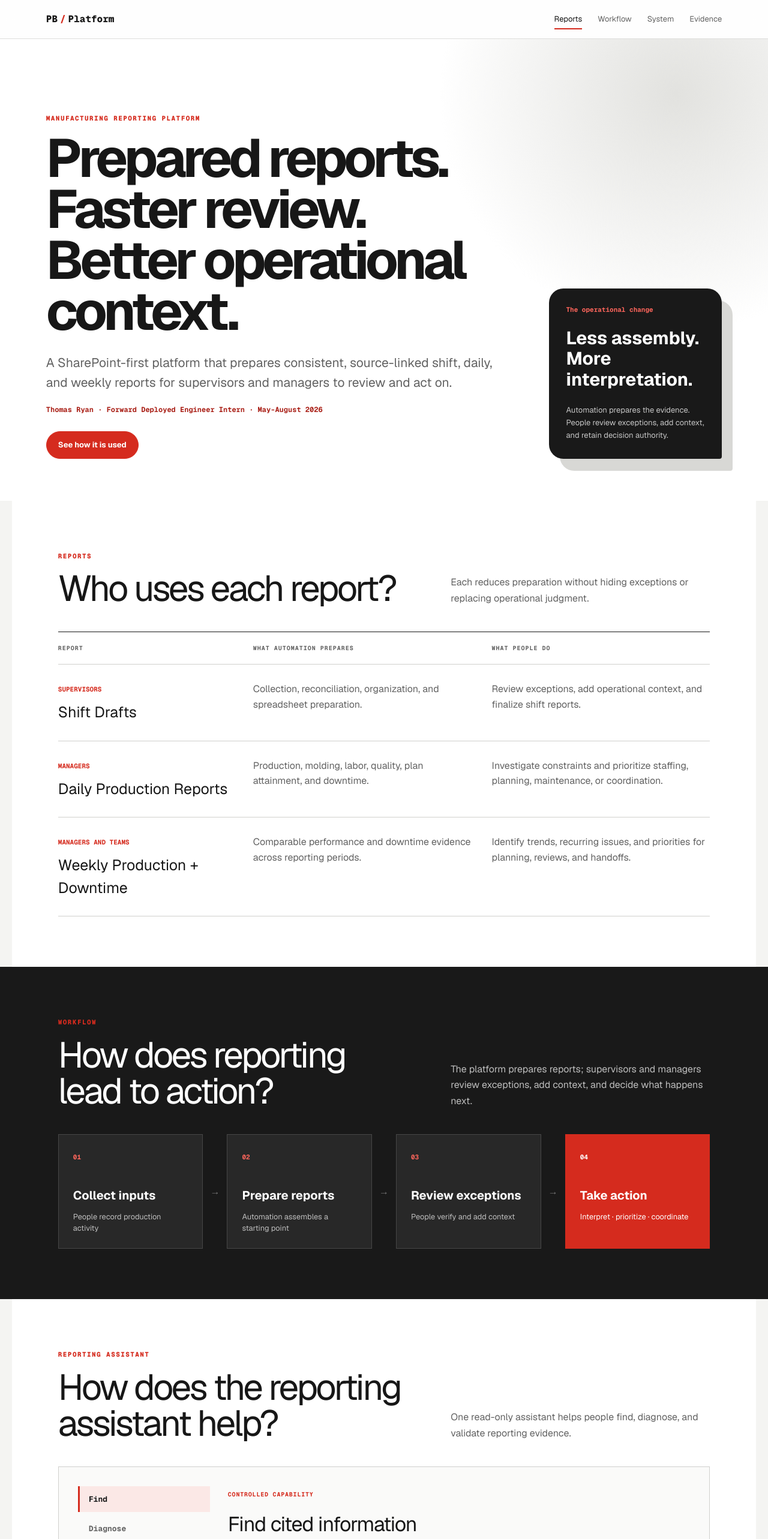
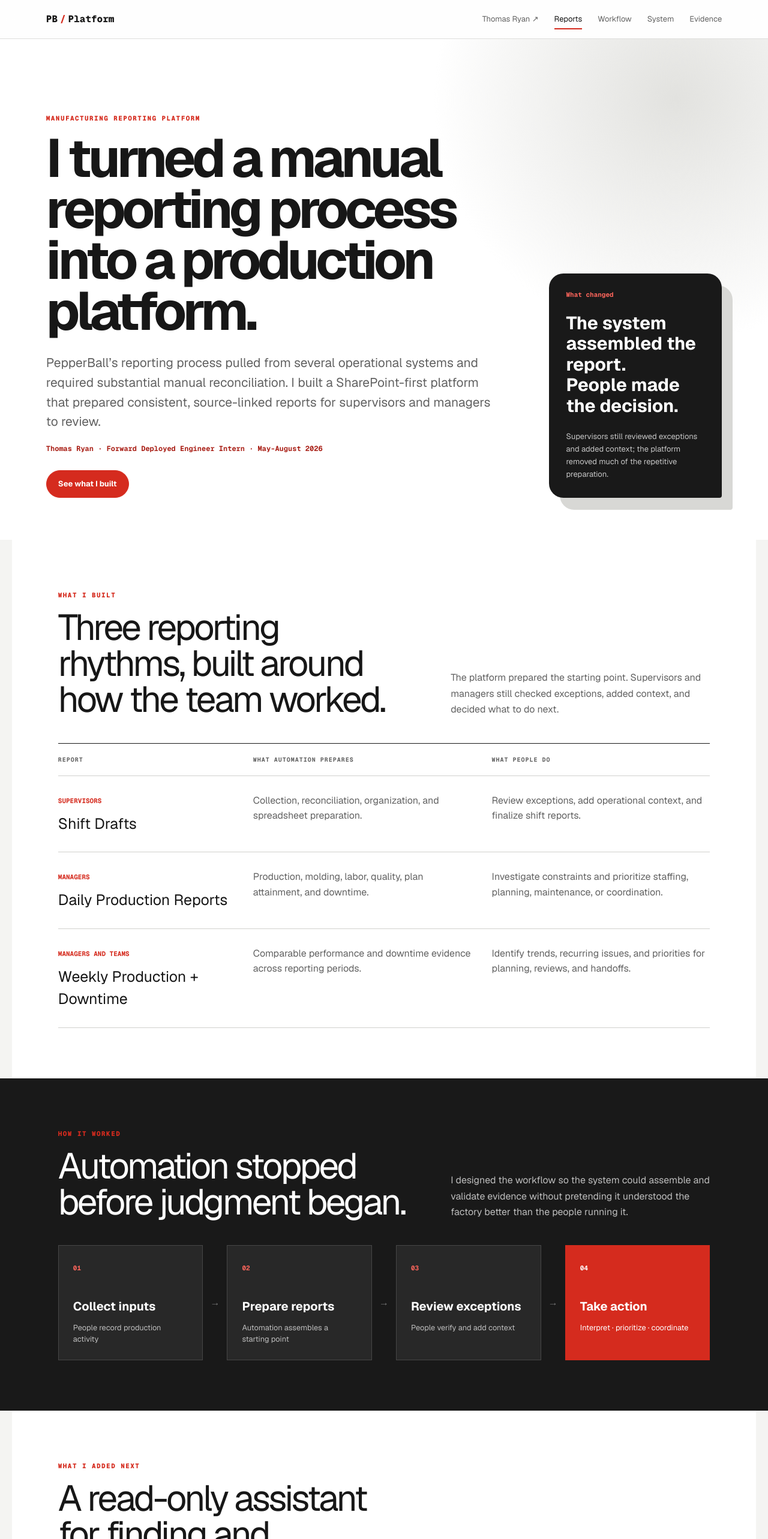
Before and after one commit to tonnyryam/pepperball-reporting-platform-case-study, a Next.js app: page / in a window 1280 px wide. Shown: the top 2566 px of the page at 60% size. Built offline with nearby package versions, Linux system fonts and the light colour scheme.

Commit message:
Refine case study voice and portfolio links

```diff
--- a/app/layout.tsx
+++ b/app/layout.tsx
@@ -9,17 +9,17 @@ const geistMono = Geist_Mono({ variable: '--font-geist-mono', subsets: ['latin']
 
 export const metadata: Metadata = {
   title: 'PepperBall Reporting Platform | Thomas Ryan',
-  description: 'How supervisors and managers use dependable shift, daily, and weekly manufacturing reports - and the architecture and reliability engineering behind them.',
+  description: 'How Thomas Ryan turned a manual manufacturing-reporting process into a production platform and completed its handoff.',
   openGraph: {
     title: 'PepperBall Reporting Platform | Thomas Ryan',
-    description: 'From operational inputs to prepared decision-support reports, with traceable evidence and rollback-safe delivery.',
+    description: 'A completed internship case study: the reporting problem, the system Thomas built, the results, and the handoff.',
     type: 'website',
     images: [{ url: '/social-preview.png', width: 1743, height: 897, alt: 'Reporting Reliability by Thomas Ryan' }],
   },
   twitter: {
     card: 'summary_large_image',
     title: 'PepperBall Reporting Platform | Thomas Ryan',
-    description: 'From operational inputs to prepared decision-support reports, with traceable evidence and rollback-safe delivery.',
+    description: 'A completed internship case study: the reporting problem, the system Thomas built, the results, and the handoff.',
     images: ['/social-preview.png'],
   },
 };
--- a/app/page.tsx
+++ b/app/page.tsx
@@ -49,25 +49,25 @@ export default function Home() {
 
   return <main>
     <div className="page-progress" aria-hidden="true"><span style={{ width: `${progress}%` }} /></div>
-    <div className="sticky-shell"><nav className="nav" aria-label="Primary navigation"><a className="wordmark" href="#top">PB<span>/</span>Platform</a><div className="nav-links">{navItems.map(([id, label]) => <a key={id} className={active === id ? "active" : ""} href={`#${id}`}>{label}</a>)}</div></nav></div>
-    <section className="hero" id="top"><div className="hero-grid"><div><p className="eyebrow hero-enter d1">Manufacturing Reporting Platform</p><h1 className="hero-enter d2">Prepared reports. Faster review. Better operational context.</h1><p className="lede hero-enter d3">A SharePoint-first platform that prepares consistent, source-linked shift, daily, and weekly reports for supervisors and managers to review and act on.</p><p className="role-line hero-enter d3">Thomas Ryan · Forward Deployed Engineer Intern · May-August 2026</p><div className="hero-actions hero-enter d4"><a className="button primary" href="#outputs">See how it is used</a></div></div><aside className="proof-panel hero-enter d4"><p className="panel-label">The operational change</p><strong>Less assembly.<br/>More interpretation.</strong><p>Automation prepares the evidence. People review exceptions, add context, and retain decision authority.</p></aside></div></section>
+    <div className="sticky-shell"><nav className="nav" aria-label="Primary navigation"><a className="wordmark" href="#top">PB<span>/</span>Platform</a><div className="nav-links"><a href="https://thomas-ryan-portfolio.tonnyryam.chatgpt.site">Thomas Ryan ↗</a>{navItems.map(([id, label]) => <a key={id} className={active === id ? "active" : ""} href={`#${id}`}>{label}</a>)}</div></nav></div>
+    <section className="hero" id="top"><div className="hero-grid"><div><p className="eyebrow hero-enter d1">Manufacturing Reporting Platform</p><h1 className="hero-enter d2">I turned a manual reporting process into a production platform.</h1><p className="lede hero-enter d3">PepperBall’s reporting process pulled from several operational systems and required substantial manual reconciliation. I built a SharePoint-first platform that prepared consistent, source-linked reports for supervisors and managers to review.</p><p className="role-line hero-enter d3">Thomas Ryan · Forward Deployed Engineer Intern · May-August 2026</p><div className="hero-actions hero-enter d4"><a className="button primary" href="#outputs">See what I built</a></div></div><aside className="proof-panel hero-enter d4"><p className="panel-label">What changed</p><strong>The system assembled the report.<br/>People made the decision.</strong><p>Supervisors still reviewed exceptions and added context; the platform removed much of the repetitive preparation.</p></aside></div></section>
 
-    <section className="section output-section" id="outputs" data-reveal><div className="compact-heading"><div><p className="eyebrow">Reports</p><h2>Who uses each report?</h2></div><p>Each reduces preparation without hiding exceptions or replacing operational judgment.</p></div><div className="output-table"><div className="output-head"><span>Report</span><span>What automation prepares</span><span>What people do</span></div>{outputs.map(o => <article key={o.name}><div><small>{o.user}</small><h3>{o.name}</h3></div><p>{o.prepare}</p><p>{o.use}</p></article>)}</div></section>
+    <section className="section output-section" id="outputs" data-reveal><div className="compact-heading"><div><p className="eyebrow">What I built</p><h2>Three reporting rhythms, built around how the team worked.</h2></div><p>The platform prepared the starting point. Supervisors and managers still checked exceptions, added context, and decided what to do next.</p></div><div className="output-table"><div className="output-head"><span>Report</span><span>What automation prepares</span><span>What people do</span></div>{outputs.map(o => <article key={o.name}><div><small>{o.user}</small><h3>{o.name}</h3></div><p>{o.prepare}</p><p>{o.use}</p></article>)}</div></section>
 
-    <section className="dark-section" id="workflow" data-reveal><div className="section"><div className="compact-heading light"><div><p className="eyebrow">Workflow</p><h2>How does reporting lead to action?</h2></div><p>The platform prepares reports; supervisors and managers review exceptions, add context, and decide what happens next.</p></div><div className="workflow-visual" aria-label="Human reporting workflow"><div><span>01</span><strong>Collect inputs</strong><small>People record production activity</small></div><b aria-hidden="true">→</b><div><span>02</span><strong>Prepare reports</strong><small>Automation assembles a starting point</small></div><b aria-hidden="true">→</b><div><span>03</span><strong>Review exceptions</strong><small>People verify and add context</small></div><b aria-hidden="true">→</b><div className="red-step"><span>04</span><strong>Take action</strong><small>Interpret · prioritize · coordinate</small></div></div></div></section>
+    <section className="dark-section" id="workflow" data-reveal><div className="section"><div className="compact-heading light"><div><p className="eyebrow">How it worked</p><h2>Automation stopped before judgment began.</h2></div><p>I designed the workflow so the system could assemble and validate evidence without pretending it understood the factory better than the people running it.</p></div><div className="workflow-visual" aria-label="Human reporting workflow"><div><span>01</span><strong>Collect inputs</strong><small>People record production activity</small></div><b aria-hidden="true">→</b><div><span>02</span><strong>Prepare reports</strong><small>Automation assembles a starting point</small></div><b aria-hidden="true">→</b><div><span>03</span><strong>Review exceptions</strong><small>People verify and add context</small></div><b aria-hidden="true">→</b><div className="red-step"><span>04</span><strong>Take action</strong><small>Interpret · prioritize · coordinate</small></div></div></div></section>
 
-    <section className="section intelligence-section" data-reveal><div className="compact-heading"><div><p className="eyebrow">Reporting Assistant</p><h2>How does the reporting assistant help?</h2></div><p>One read-only assistant helps people find, diagnose, and validate reporting evidence.</p></div><article className="assistant-card"><div className="assistant-tabs" role="tablist" aria-label="Reporting Assistant capabilities">{assistantModes.map((mode, index) => <button key={mode.label} type="button" role="tab" aria-selected={assistantMode === index} onClick={() => setAssistantMode(index)}>{mode.label}</button>)}</div><div className="assistant-answer" role="tabpanel" aria-live="polite"><span>CONTROLLED CAPABILITY</span><h3>{assistantModes[assistantMode].title}</h3><p>{assistantModes[assistantMode].text}</p></div><p className="assistant-boundary">Read-only decision support—no report changes, publication authority, or operational decisions.</p></article></section>
+    <section className="section intelligence-section" data-reveal><div className="compact-heading"><div><p className="eyebrow">What I added next</p><h2>A read-only assistant for finding and checking evidence.</h2></div><p>I kept it deliberately narrow: it can retrieve, diagnose, and validate reporting evidence, but it cannot change or publish a report.</p></div><article className="assistant-card"><div className="assistant-tabs" role="tablist" aria-label="Reporting Assistant capabilities">{assistantModes.map((mode, index) => <button key={mode.label} type="button" role="tab" aria-selected={assistantMode === index} onClick={() => setAssistantMode(index)}>{mode.label}</button>)}</div><div className="assistant-answer" role="tabpanel" aria-live="polite"><span>CONTROLLED CAPABILITY</span><h3>{assistantModes[assistantMode].title}</h3><p>{assistantModes[assistantMode].text}</p></div><p className="assistant-boundary">Read-only decision support—no report changes, publication authority, or operational decisions.</p></article></section>
 
-    <section className="architecture-section" id="technical" data-reveal><div className="section architecture-grid"><div><p className="eyebrow">System</p><h2>How is the platform built and controlled?</h2><ul>{controls.map(x => <li key={x}>{x}</li>)}</ul></div><div className="architecture-visual" role="img" aria-label="Architecture from data intake through the reporting system to reports and assistant"><div tabIndex={0}><span>DATA INTAKE</span><strong>SharePoint · Forms<br/>5 flows · machine events</strong></div><i aria-hidden="true">↓</i><div tabIndex={0}><span>REPORTING SYSTEM</span><strong>Python · PostgreSQL<br/>8 source-linked tables</strong></div><i aria-hidden="true">↓</i><div tabIndex={0}><span>REPORTS + ASSISTANT</span><strong>Workbooks · API · SPFx<br/>Reporting Assistant</strong></div><aside>Contracts · lineage · validation · readback · recovery · rollback</aside></div></div></section>
+    <section className="architecture-section" id="technical" data-reveal><div className="section architecture-grid"><div><p className="eyebrow">Technical depth</p><h2>How I made the reporting path inspectable and recoverable.</h2><ul>{controls.map(x => <li key={x}>{x}</li>)}</ul></div><div className="architecture-visual" role="img" aria-label="Architecture from data intake through the reporting system to reports and assistant"><div tabIndex={0}><span>DATA INTAKE</span><strong>SharePoint · Forms<br/>5 flows · machine events</strong></div><i aria-hidden="true">↓</i><div tabIndex={0}><span>REPORTING SYSTEM</span><strong>Python · PostgreSQL<br/>8 source-linked tables</strong></div><i aria-hidden="true">↓</i><div tabIndex={0}><span>REPORTS + ASSISTANT</span><strong>Workbooks · API · SPFx<br/>Reporting Assistant</strong></div><aside>Contracts · lineage · validation · readback · recovery · rollback</aside></div></div></section>
 
-    <section className="depth-section" id="depth" data-reveal><div className="section"><div className="depth-heading"><div><p className="eyebrow">Evidence</p><h2>Explore the evidence.</h2></div><a className="print-link" href="/Thomas-Ryan-PepperBall-Case-Study.pdf">Print/offline overview ↗</a></div><div className="depth-list">
+    <section className="depth-section" id="depth" data-reveal><div className="section"><div className="depth-heading"><div><p className="eyebrow">Evidence</p><h2>Check the artifacts and assumptions.</h2></div><a className="print-link" href="/Thomas-Ryan-PepperBall-Case-Study.pdf">Print/offline overview ↗</a></div><div className="depth-list">
       <details id="inspect-report" onToggle={event => handleDetail(event, "inspect-report")}><summary><span>01</span><div><strong>Inspect a sample report</strong><small>Lineage, calculations, missingness, and exceptions</small></div></summary><div className="depth-content report-depth"><figure><button className="preview-button" type="button" onClick={() => setPreviewOpen(true)} aria-label="Enlarge the synthetic report preview"><Image src="/synthetic-report-summary.png" width={2172} height={1097} alt="Synthetic reporting workbook summary showing operational measures and evidence status"/><span>Enlarge ↗</span></button><figcaption>Synthetic data only; structured to demonstrate inspection and traceability.</figcaption></figure><div><h3>Follow evidence, not a screenshot.</h3><ul><li>Trace values from source category to prepared output.</li><li>Distinguish absent evidence from a measured zero.</li><li>Review exceptions and recovery state without production access.</li><li>Inspect Reporting Assistant boundaries and impact calculations.</li></ul><a className="depth-action" href="/synthetic-reliability-report.xlsx">Download the evidence workbook ↗</a></div></div></details>
       <details id="engineering-depth" onToggle={event => handleDetail(event, "engineering-depth")}><summary><span>02</span><div><strong>Explore system architecture</strong><small>Contracts, state, validation, recovery, and tradeoffs</small></div></summary><div className="depth-content engineering-depth"><div><h3>Reliability is represented as explicit state.</h3><p>Report identity, expected-output state, material identity, source lineage, semantic certification, publication state, and readback settlement are tracked independently.</p><p>The public Reporting Assistant uses bounded chatbot retrieval, read-only report-doctor diagnostics, and governed-oracle validation as controlled internal subsystems.</p><div className="state-path" aria-label="Publication state path"><span>candidate</span><b>→</b><span>validated</span><b>→</b><span>published</span><b>→</b><span>read back</span><b>→</b><span>settled</span></div></div><div className="tradeoff-table"><h3>Selected design tradeoffs</h3><p><b>Fail closed:</b> slower settlement is preferred to publishing ambiguous evidence.</p><p><b>One writer:</b> serialized releases trade deployment concurrency for unambiguous ownership.</p><p><b>Bounded repair:</b> exact eligible evidence may recover; unsupported reconstruction is refused.</p><a className="depth-action" href="/Thomas-Ryan-PepperBall-End-to-End-Case-Study.pdf">Read the engineering reference ↗</a></div></div></details>
       <details id="impact-depth" onToggle={event => handleDetail(event, "impact-depth")}><summary><span>03</span><div><strong>Review impact evidence</strong><small>Observed conformance and qualified planning models</small></div></summary><div className="depth-content impact-depth"><article><span>REVIEWED REPORT CONFORMANCE</span><strong>About 75% → 100%</strong><p>Across approximately six months reviewed, about one in four legacy reports did not follow the required production-count schema; every reviewed system-generated output did.</p></article><article><span>MODELED LABOR VALUE</span><strong>30 hours/week · about $52K/year</strong><p>20 supervisor plus 10 manager hours per week × 52 weeks using documented role-rate assumptions.</p></article><article><span>ESTIMATED RETRIEVAL</span><strong>About 90% faster</strong><p>Representative 20-30 minute report search reduced to 1-2 minutes with bounded retrieval.</p></article><article><span>MODELED UPPER BOUND</span><strong>Up to 227.5K production units · about $205K</strong><p>5 minutes × 1,000 production units/hour/machine × 52.5 events/week × 52 weeks × $0.90/unit.</p></article><p className="boundary-note">The conformance result is limited to the reviewed sample. Planning scenarios are not booked savings, realized production, guaranteed margin, or autonomous outcomes.</p></div></details>
       <details id="implementation-evidence" onToggle={event => handleDetail(event, "implementation-evidence")}><summary><span>04</span><div><strong>Examine validation evidence</strong><small>Validation layers, release history, and sanitized source</small></div></summary><div className="depth-content evidence-depth"><div><h3>Representative validation layers</h3><ul><li>Source-derived conservation and reconciliation checks</li><li>Workbook structure, semantics, and normalized rendering</li><li>Exact SharePoint download/readback settlement</li><li>Immediate equivalent replay with no second write</li><li>Serialized promotion with exact rollback</li></ul></div><div><h3>Public implementation record</h3><p>The repository contains sanitized architecture, state-machine documentation, tests, release chronology, synthetic scenarios, and claim boundaries. Exact tenant, credential, and operating details remain private.</p><a className="depth-action" href="https://github.com/tonnyryam/pepperball-reporting-platform-case-study">Explore the GitHub repository ↗</a></div></div></details>
     </div></div></section>
 
-    <footer><span>Thomas Ryan · Manufacturing reporting platform</span><nav aria-label="Contact links"><a href="https://www.linkedin.com/in/thomas-f-ryan/">LinkedIn</a><a href="mailto:tommyryan.sf415@gmail.com">Email</a></nav><p>People make decisions; the platform provides evidence.</p></footer>
+    <footer><span>Thomas Ryan · Manufacturing reporting platform</span><nav aria-label="Contact links"><a href="https://thomas-ryan-portfolio.tonnyryam.chatgpt.site">Portfolio</a><a href="https://www.linkedin.com/in/thomas-f-ryan/">LinkedIn</a><a href="mailto:tommyryan.sf415@gmail.com">Email</a></nav><p>Completed internship · production handoff</p></footer>
     {previewOpen && <div className="preview-modal" role="dialog" aria-modal="true" aria-label="Synthetic report preview" onClick={() => setPreviewOpen(false)}><div onClick={event => event.stopPropagation()}><button type="button" onClick={() => setPreviewOpen(false)} aria-label="Close enlarged preview">Close ×</button><Image src="/synthetic-report-summary.png" width={2172} height={1097} alt="Enlarged synthetic reporting workbook summary showing operational measures and evidence status"/></div></div>}
   </main>;
 }
```
